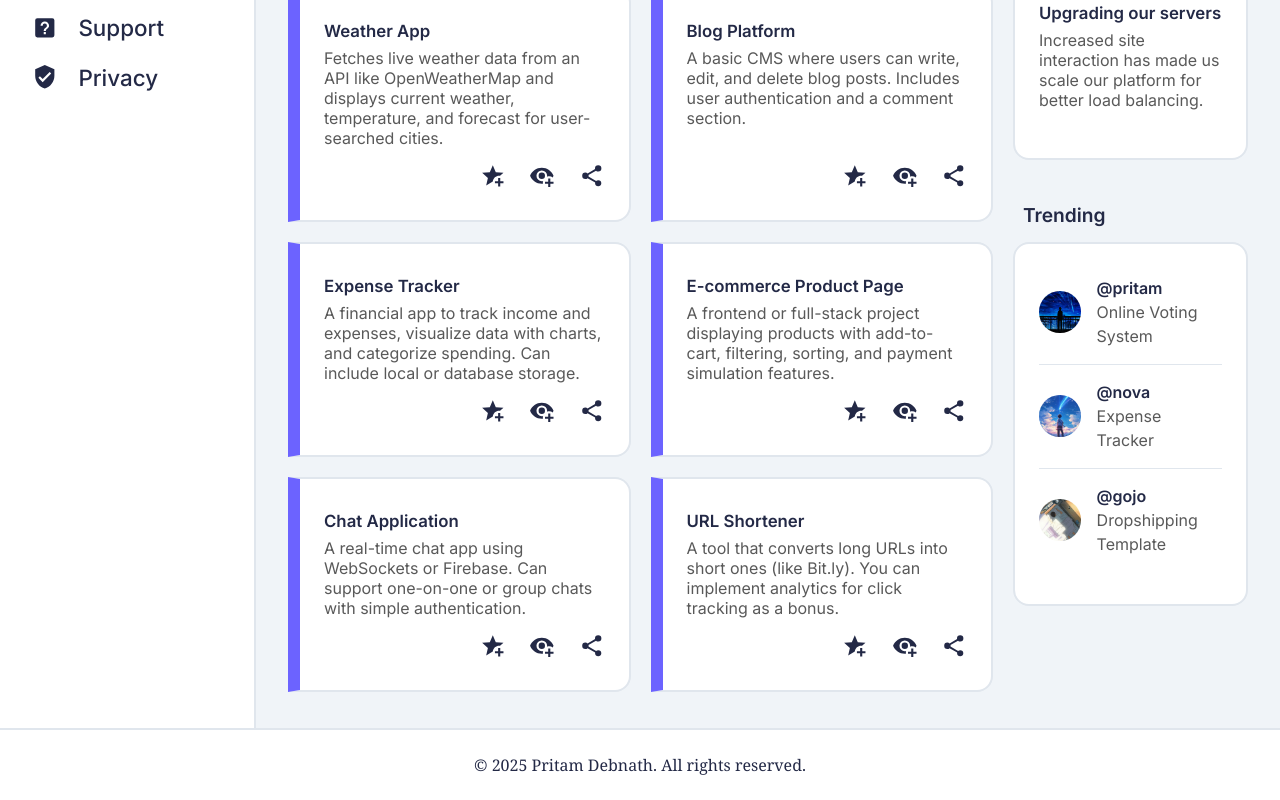
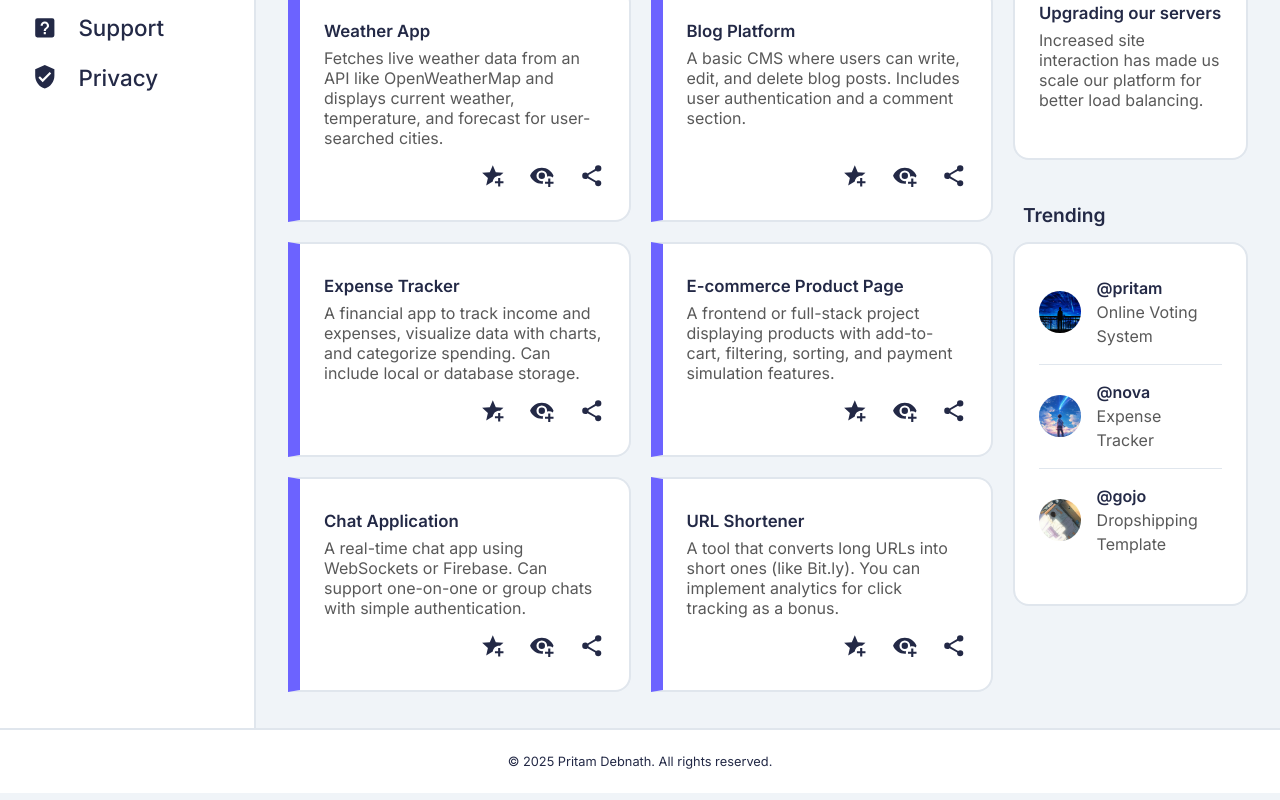
Before and after one commit to whatisaProCoder/odin-admin-dashboard, a plain HTML site: page index.html in a window 1280 px wide. Shown: the part 509-1309 px from the top of the page. Drawn offline with Linux system fonts and the light colour scheme.

Commit message:
changed footer font and font size

```diff
--- a/styles.css
+++ b/styles.css
@@ -455,8 +455,7 @@ body {
     border-color: var(--border-color);
     border-width: 0;
     border-top-width: 2px;
-    font-family: Georgia, 'Times New Roman', Times, serif;
-    font-size: 1rem;
+    font-size: 0.8rem;
 }
 
 .theme-toggle {
```
